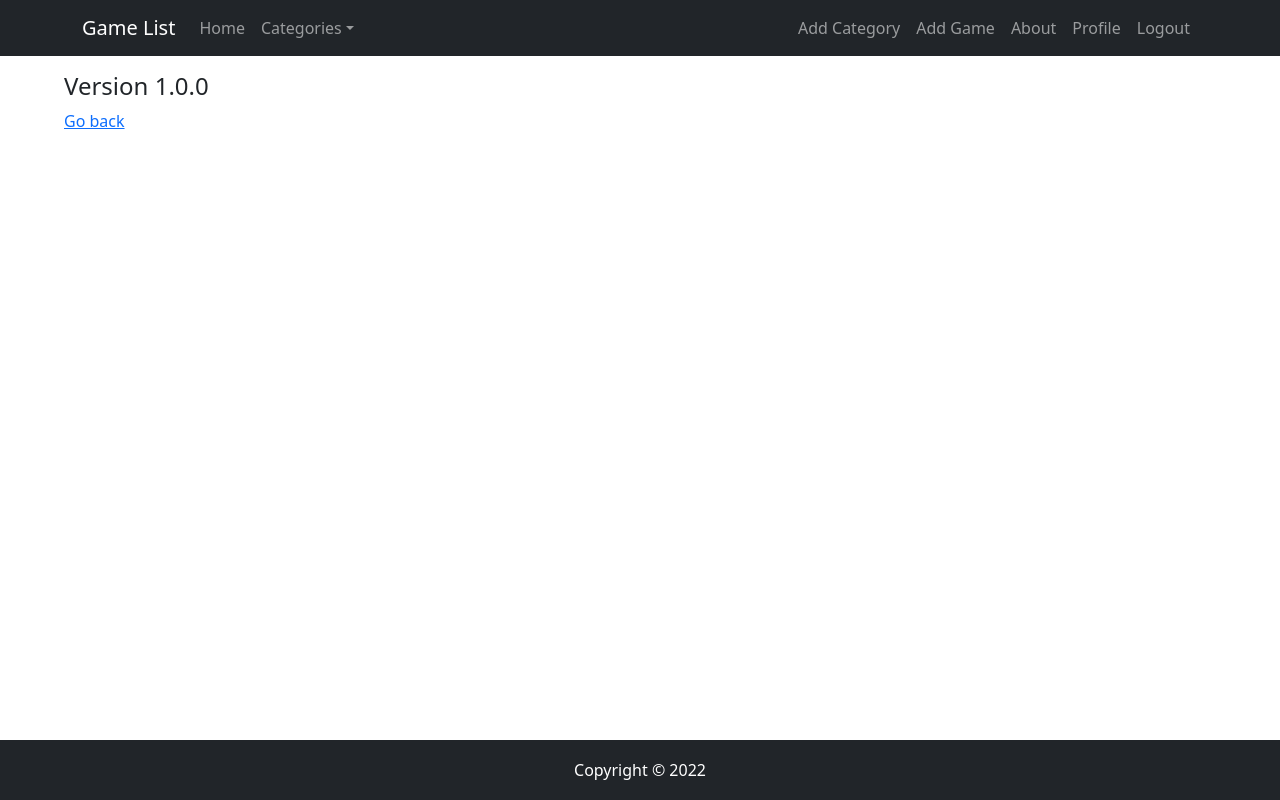
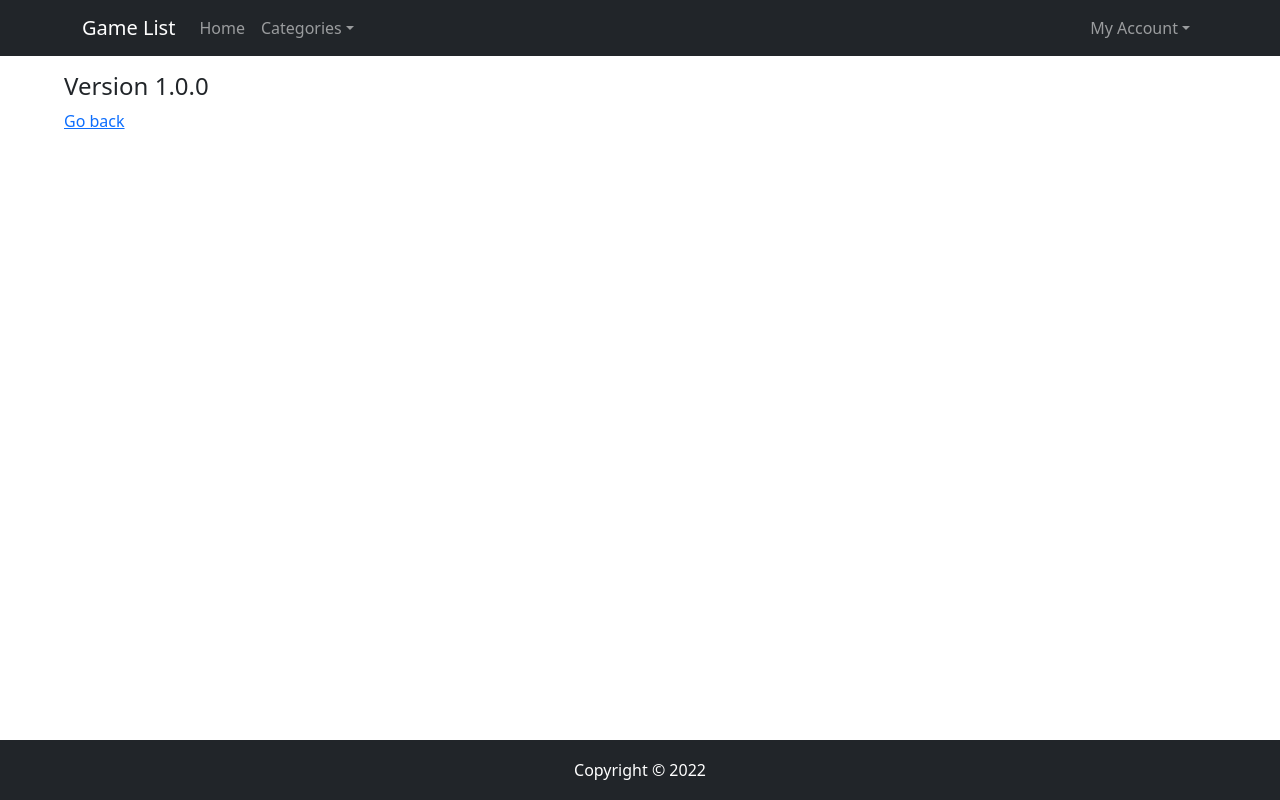
Before and after one commit to sidartanakatani/reactjs-game-list, a React (Create React App) app: page /about in a window 1280 px wide. Built offline with nearby package versions, Linux system fonts and the light colour scheme.

Commit message:
added my account menu

```diff
--- a/src/components/Header.js
+++ b/src/components/Header.js
@@ -24,7 +24,7 @@ const Header = ({ title }) => {
           <Navbar.Collapse id="responsive-navbar-nav">
             <Nav className="me-auto">
               <Nav.Link href="/">Home</Nav.Link>
-              <NavDropdown title="Categories" id="collasible-nav-dropdown">
+              <NavDropdown title="Categories" id="nav-categories-dropdow">
                 {categories.map((category) => (
                   <NavDropdown.Item key={category.categoryName} href="/action">
                     {category.categoryName}
@@ -33,11 +33,15 @@ const Header = ({ title }) => {
               </NavDropdown>
             </Nav>
             <Nav>
-              <Nav.Link onClick={handleAddCategory}>Add Category</Nav.Link>
-              <Nav.Link href="/add-game">Add Game</Nav.Link>
-              <Nav.Link href="/about">About</Nav.Link>
-              <Nav.Link href="/profile">Profile</Nav.Link>
-              <Nav.Link href="/profile">Logout</Nav.Link>
+              <NavDropdown title="My Account" id="nav-my-account-dropdow">
+                <NavDropdown.Item onClick={handleAddCategory}>
+                  Add Category
+                </NavDropdown.Item>
+                <NavDropdown.Item href="/add-game">Add Game</NavDropdown.Item>
+                <NavDropdown.Item href="/about">About</NavDropdown.Item>
+                <NavDropdown.Item href="/profile">Profile</NavDropdown.Item>
+                <NavDropdown.Item href="/logout">Logout</NavDropdown.Item>
+              </NavDropdown>
             </Nav>
           </Navbar.Collapse>
         </Container>
```
